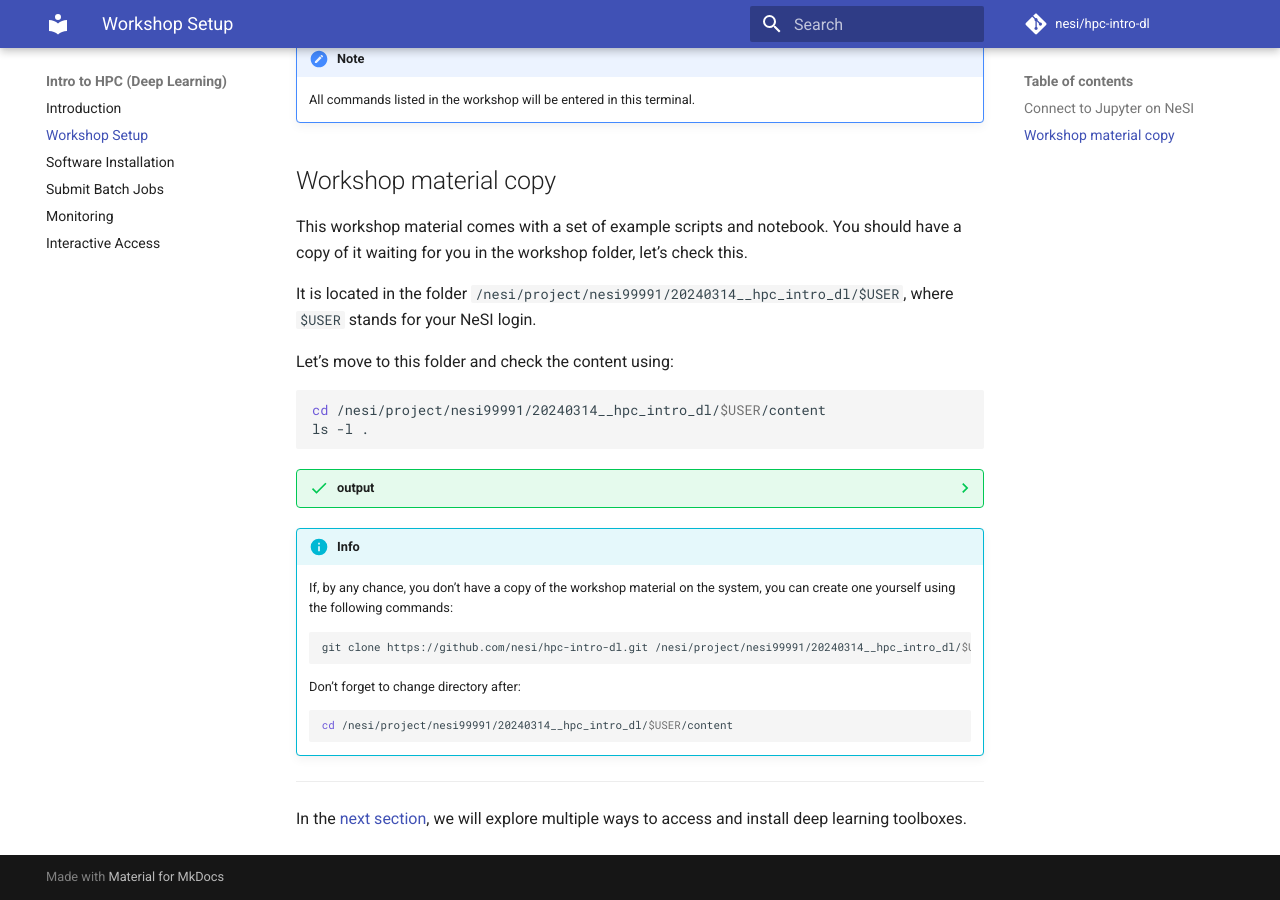
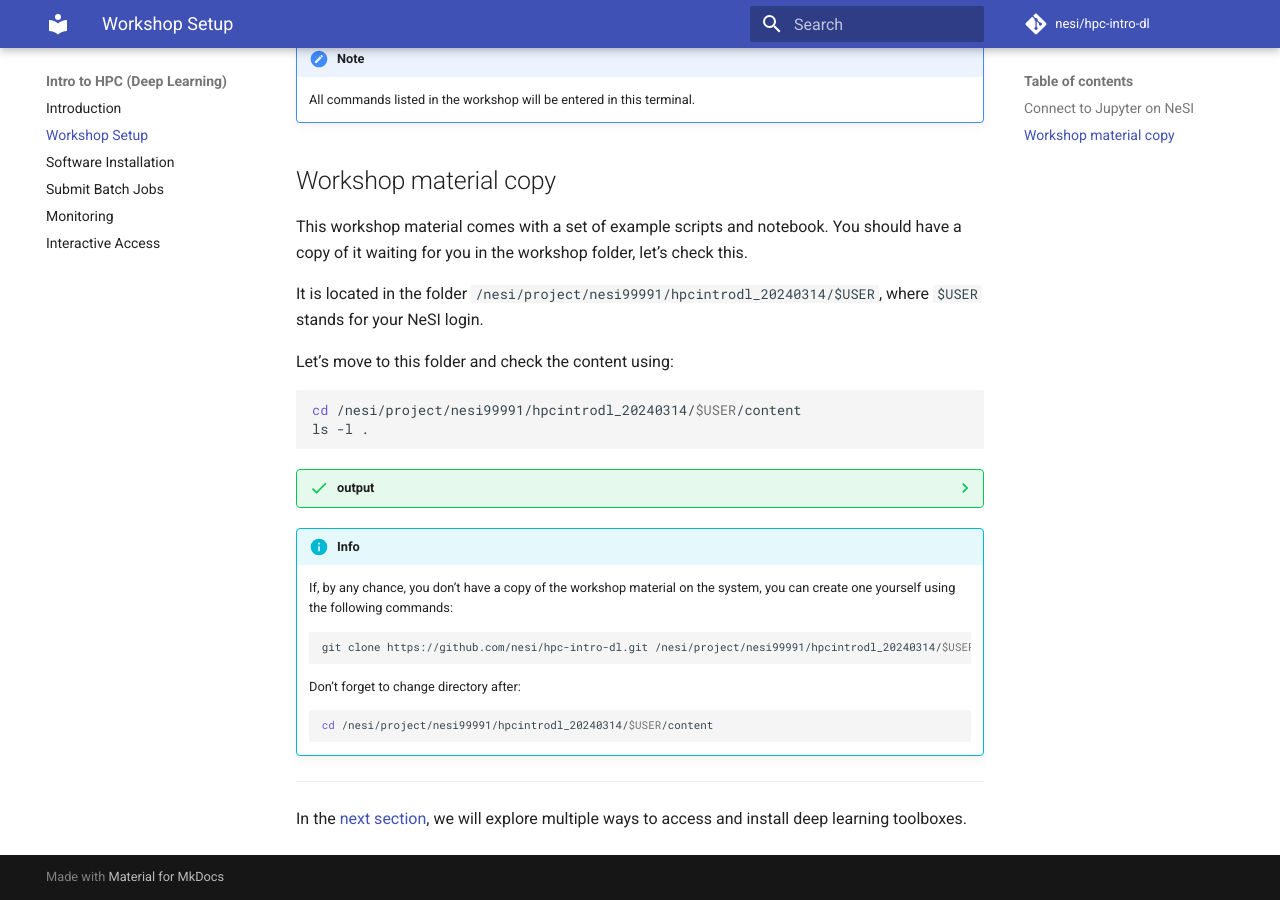
Before and after one commit to nesi/hpc-intro-dl, an MkDocs documentation site: the page built from docs/setup.md, in a window 1280 px wide and 900 px high, scrolled down 1596 px. Built offline with MkDocs 1.6.1 and Material for MkDocs 9.7.7, drawn with Linux system fonts in a browser that asks for light colours; comment, search, counter and statistics services are not loaded.

Commit message:
change workshop folder name

````diff
--- a/docs/setup.md
+++ b/docs/setup.md
@@ -28,12 +28,12 @@ This section will walk you through the steps to start a session and checking tha
 This workshop material comes with a set of example scripts and notebook.
 You should have a copy of it waiting for you in the workshop folder, let's check this.
 
-It is located in the folder `/nesi/project/nesi99991/20240314__hpc_intro_dl/$USER`, where `$USER` stands for your NeSI login.
+It is located in the folder `/nesi/project/nesi99991/hpcintrodl_20240314/$USER`, where `$USER` stands for your NeSI login.
 
 Let's move to this folder and check the content using:
 
 ```bash
-cd /nesi/project/nesi99991/20240314__hpc_intro_dl/$USER/content
+cd /nesi/project/nesi99991/hpcintrodl_20240314/$USER/content
 ls -l .
 ```
 
@@ -48,13 +48,13 @@ ls -l .
     If, by any chance, you don't have a copy of the workshop material on the system, you can create one yourself using the following commands:
 
     ```bash
-    git clone https://github.com/nesi/hpc-intro-dl.git /nesi/project/nesi99991/20240314__hpc_intro_dl/$USER
+    git clone https://github.com/nesi/hpc-intro-dl.git /nesi/project/nesi99991/hpcintrodl_20240314/$USER
     ```
 
     Don't forget to change directory after:
 
     ```bash
-    cd /nesi/project/nesi99991/20240314__hpc_intro_dl/$USER/content
+    cd /nesi/project/nesi99991/hpcintrodl_20240314/$USER/content
     ```
 
 ---
````
